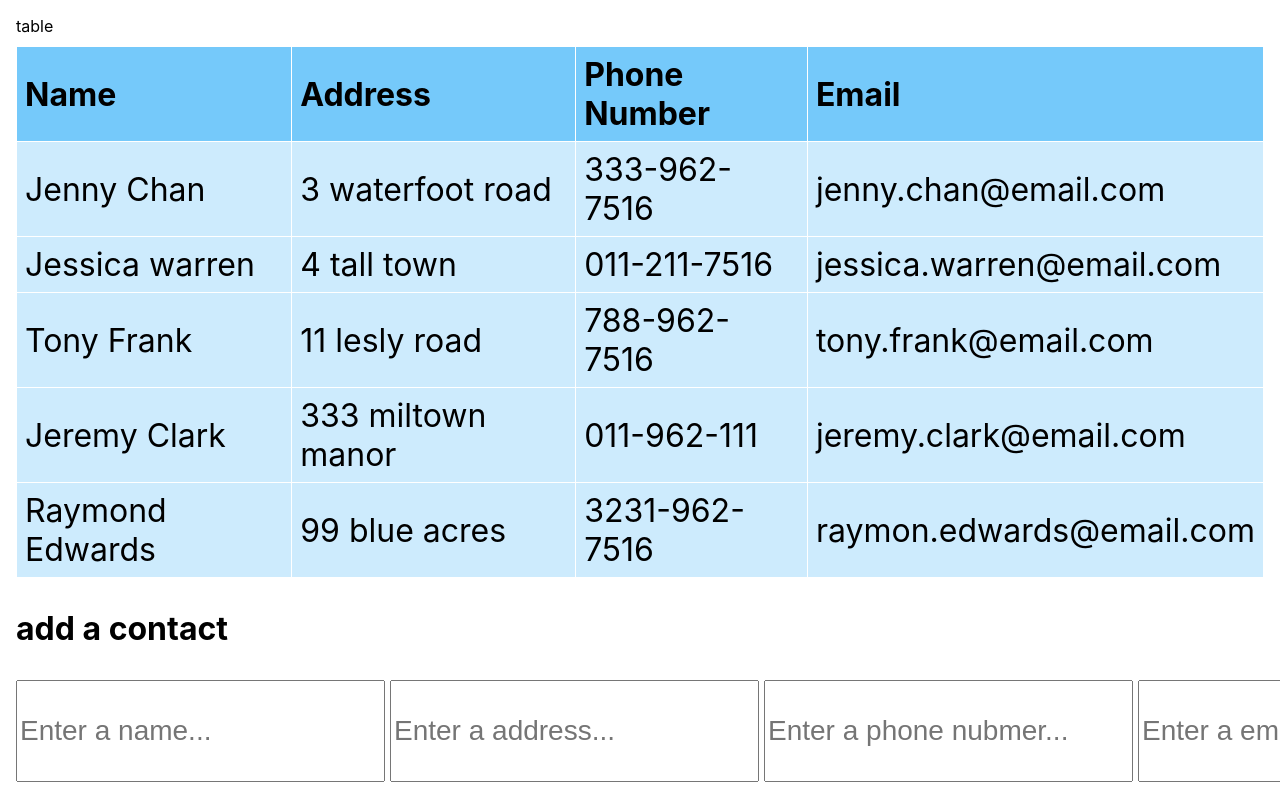
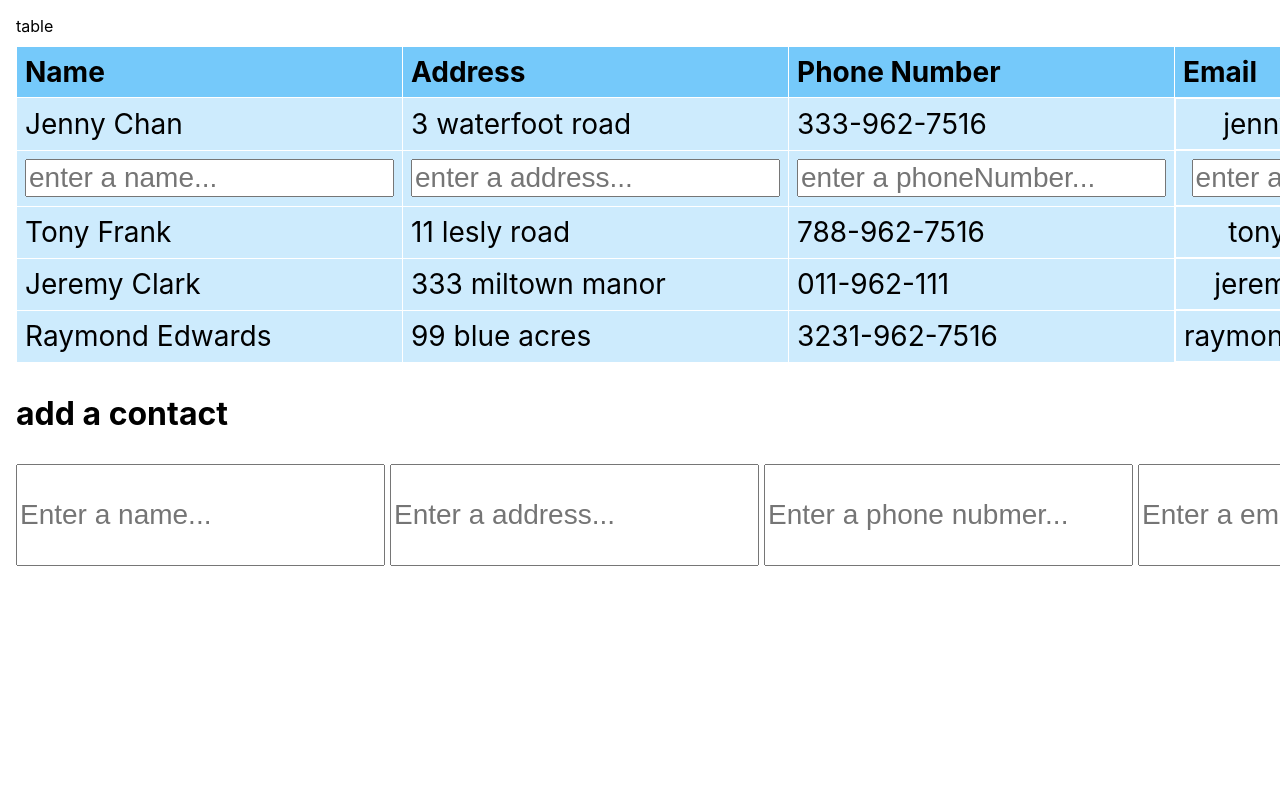
Before and after one commit to zhengryang/ReactJS, a React (Create React App) app in the folder react-table-tutorial-runthrough/: page / in a window 1280 px wide. Shown: the top 800 px of the page. Built offline with nearby package versions, Linux system fonts and the light colour scheme.

Commit message:
v9-EditableRow or ReadOnlyRow by id

```diff
--- a/react-table-tutorial-runthrough/src/App.js
+++ b/react-table-tutorial-runthrough/src/App.js
@@ -1,9 +1,11 @@
 import logo from './logo.svg';
 import './App.css';
-import React , {useState}from "react";
+import React, { useState } from "react";
 import data from "./mock-data.json";
-import {nanoid} from 'nanoid';
+import { nanoid } from 'nanoid';
 import ReadOnlyRow from './components/ReadOnlyRow';
+import EditableRow from './components/EditableRow';
+import { Fragment } from 'react';
 
 function App() {
 
@@ -16,7 +18,10 @@ function App() {
     email: ''
   });
 
-  const handleAddFormData =(event) => {
+  const [editContactId, setEditContactId] = useState(2);
+
+
+  const handleAddFormData = (event) => {
     event.preventDefault();
     // this is getting 'name' attribute in <input>
     const fieldName = event.target.getAttribute('name');
@@ -25,7 +30,7 @@ function App() {
     const fieldValue = event.target.value;
     // console.log(fieldValue)
     // get copy of existing form data
-    const newFormData = {...addFormData};
+    const newFormData = { ...addFormData };
 
     // use new data from input in new form
     // since newForm is an object
@@ -35,7 +40,7 @@ function App() {
     setAddFormData(newFormData);
   }
 
-  const handleAddFormSubmit =(event) => {
+  const handleAddFormSubmit = (event) => {
     event.preventDefault();
 
     const newContact = {
@@ -55,6 +60,7 @@ function App() {
   return (
     <div className="app-container">
       table
+      <form>
         <table>
           <thead>
             <tr>
@@ -67,38 +73,49 @@ function App() {
           <tbody>
             {/* as we use map, we access each object at json, called
           'contact' object */}
-          {contacts.map((contact)=> (
-              <ReadOnlyRow contact={contact}/>
+            {contacts.map((contact) => (
+
+              <Fragment>
+                {editContactId === contact.id ?
+                 (<EditableRow></EditableRow>) :
+                 (<ReadOnlyRow contact={contact} />)}
+
+
+
+              </Fragment>
+
             ))}
           </tbody>
         </table>
+      </form>
+
       <h1>add a contact</h1>
       <form onSubmit={handleAddFormSubmit}>
         <input
           type="text"
-              name = "fullName"
-              required = "required"
+          name="fullName"
+          required="required"
           placeholder='Enter a name...'
           onChange={handleAddFormData}
         ></input>
         <input
           type="text"
-              name = "address"
-              required = "required"
+          name="address"
+          required="required"
           placeholder='Enter a address...'
           onChange={handleAddFormData}
         ></input>
         <input
           type="text"
-              name = "phoneNumber"
-              required = "required"
+          name="phoneNumber"
+          required="required"
           placeholder='Enter a phone nubmer...'
           onChange={handleAddFormData}
         ></input>
         <input
           type="text"
-              name = "email"
-              required = "required"
+          name="email"
+          required="required"
           placeholder='Enter a email...'
           onChange={handleAddFormData}
         ></input>
--- /dev/null
+++ b/react-table-tutorial-runthrough/src/components/EditableRow.js
@@ -0,0 +1,42 @@
+import React from 'react';
+
+const EditableRow = () => {
+    return (
+        <tr>
+            <td>
+                <input
+                    type = "text"
+                    required = "required"
+                    placeholder='enter a name...'
+                    name = "fullName"
+                />
+            </td>
+            <td>
+                <input
+                    type = "text"
+                    required = "required"
+                    placeholder='enter a address...'
+                    name = "address"
+                />
+            </td>
+            <td>
+                <input
+                    type = "text"
+                    required = "required"
+                    placeholder='enter a phoneNumber...'
+                    name = "phoneNumber"
+                />
+            </td>
+            <td>
+                <input
+                    type = "text"
+                    required = "required"
+                    placeholder='enter a email...'
+                    name = "email"
+                />
+            </td>
+        </tr>
+    );
+};
+
+export default EditableRow;
```
Lines whose indentation alone changed are shown as unchanged.
